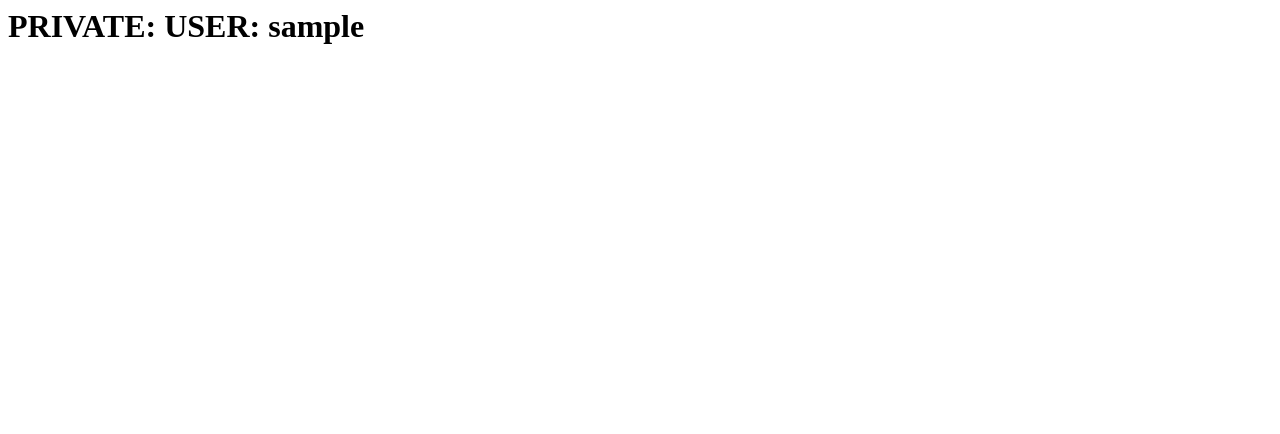
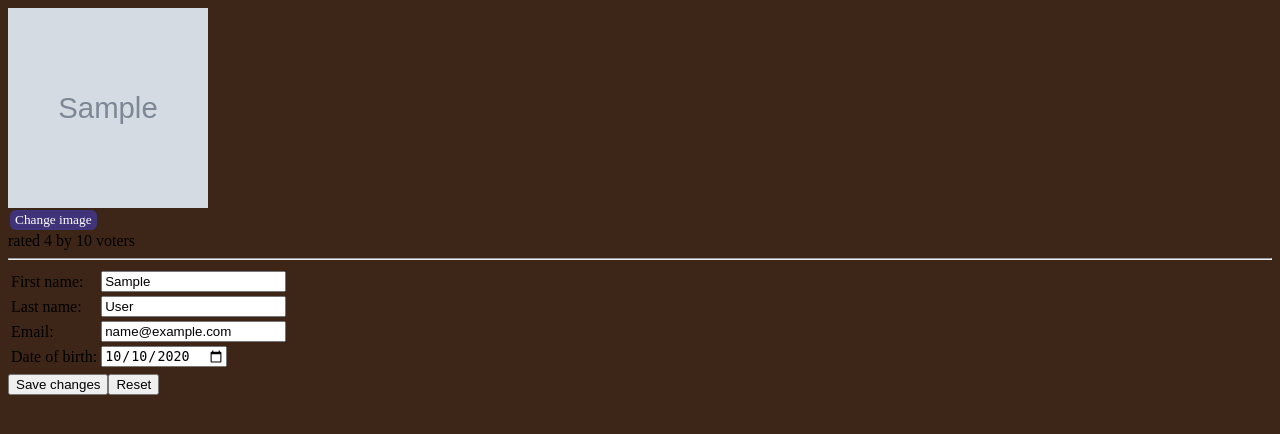
Before and after one commit to CorDamir/zagreballer, a Django app: template user_accounts/templates/my-profile.html in a window 1280 px wide. Shown: the top 434 px of the page. Run offline with Django 4.2, Linux system fonts and the light colour scheme; the template is opened without the code that fills it: most values are stand-ins (such as "Sample title", 1, 10 or a date in 2020); grey boxes marked "Sample" are stand-in pictures.

Commit message:
add html structure for user profile edit page

```diff
--- /dev/null
+++ b/static/assets/css/my-profile.css
@@ -0,0 +1,46 @@
+:root {
+    --strong: #3d2617;
+    --bg: #BDB2A0;
+    --accent: #6290C3;
+    --accent-dim: #41337A;
+    --catch: #254E70;
+    --menu: #e3e3e3;
+    --whitish: floralwhite;
+    --reddish: #ec0b43;
+}
+
+fieldset{
+    all: unset;
+}
+
+body {
+    background-color: var(--strong);
+}
+
+#user-image,
+#user-image > img {
+    width: 200px;
+    height: 200px;
+}
+
+#image-upload {
+    display: none;
+}
+
+#upload-label {
+    display: inline-block;
+    box-sizing: border-box;
+    border-radius: 6px;
+    padding: 2px 5px;
+    margin: 2px;
+    font-size: smaller;
+    color: #fff;
+    background: var(--accent-dim);
+    font-weight: 500;
+    cursor: pointer;
+    transition: 0.4s;
+}
+
+#upload-label:hover {
+    background: var(--accent);
+}
--- a/user_accounts/templates/my-profile.html
+++ b/user_accounts/templates/my-profile.html
@@ -1 +1,70 @@
-<h1>PRIVATE: USER: {{ player.username }}</h1>
+<!--
+    player: image
+            star_rating
+            birthdate
+            first_name
+            last_name
+            email
+    rating
+    votes
+    img
+-->
+{% load static %}
+<!DOCTYPE html>
+<html lang="en">
+
+<head>
+    <meta charset="UTF-8">
+    <meta name="viewport" content="width=device-width, initial-scale=1.0">
+    <link rel="stylesheet" href="{% static 'assets/css/my-profile.css' %}" type="text/css">
+    <title>{{ user.username }} @ZagreBaller</title>
+</head>
+
+<body>
+    <form action="">
+        <div id="user-profile-hero">
+            <div id="user-image">
+                <img src="{{ player.image.url }}" alt="profile photo">
+            </div>
+
+            <fieldset>
+                <label id="upload-label" for="image-upload">Change image</label>
+                <input type="file" id="image-upload" name="image-upload">
+            </fieldset>
+
+            <div id="user-star-rating">
+                rated {{ rating }} by {{ votes }} voters
+            </div>
+            <hr>
+        </div>
+        <fieldset>
+            <table>
+                <tbody>
+                    <tr>
+                        <td><label for="first_name">First name:</label></td>
+                        <td><input type="text" value="{{ player.first_name }}" name="first_name" id="first_name"></td>
+                    </tr>
+                    <tr>
+                        <td><label for="last_name">Last name:</label></td>
+                        <td><input type="text" value="{{ player.last_name }}" name="last_name" id="last_name"></td>
+                    </tr>
+                    <tr>
+                        <td><label for="email">Email:</label></td>
+                        <td><input type="text" value="{{ player.email }}" name="email" id="email"></td>
+                    </tr>
+                    <tr>
+                        <td><label for="birthdate">Date of birth:</label></td>
+                        <td><input type="date" value="{{ player.birthdate | date:'Y-m-d' }}" name="birthdate"
+                                id="birthdate"></td>
+                    </tr>
+                </tbody>
+            </table>
+        </fieldset>
+
+        <div id="form-buttons">
+            <button>Save changes</button><button>Reset</button>
+        </div>
+    </form>
+</body>
+
+</html>
```
Also changed, not shown: static/assets/css/style.css (+0 -8 lines), user_accounts/views.py (+17 -3 lines).
